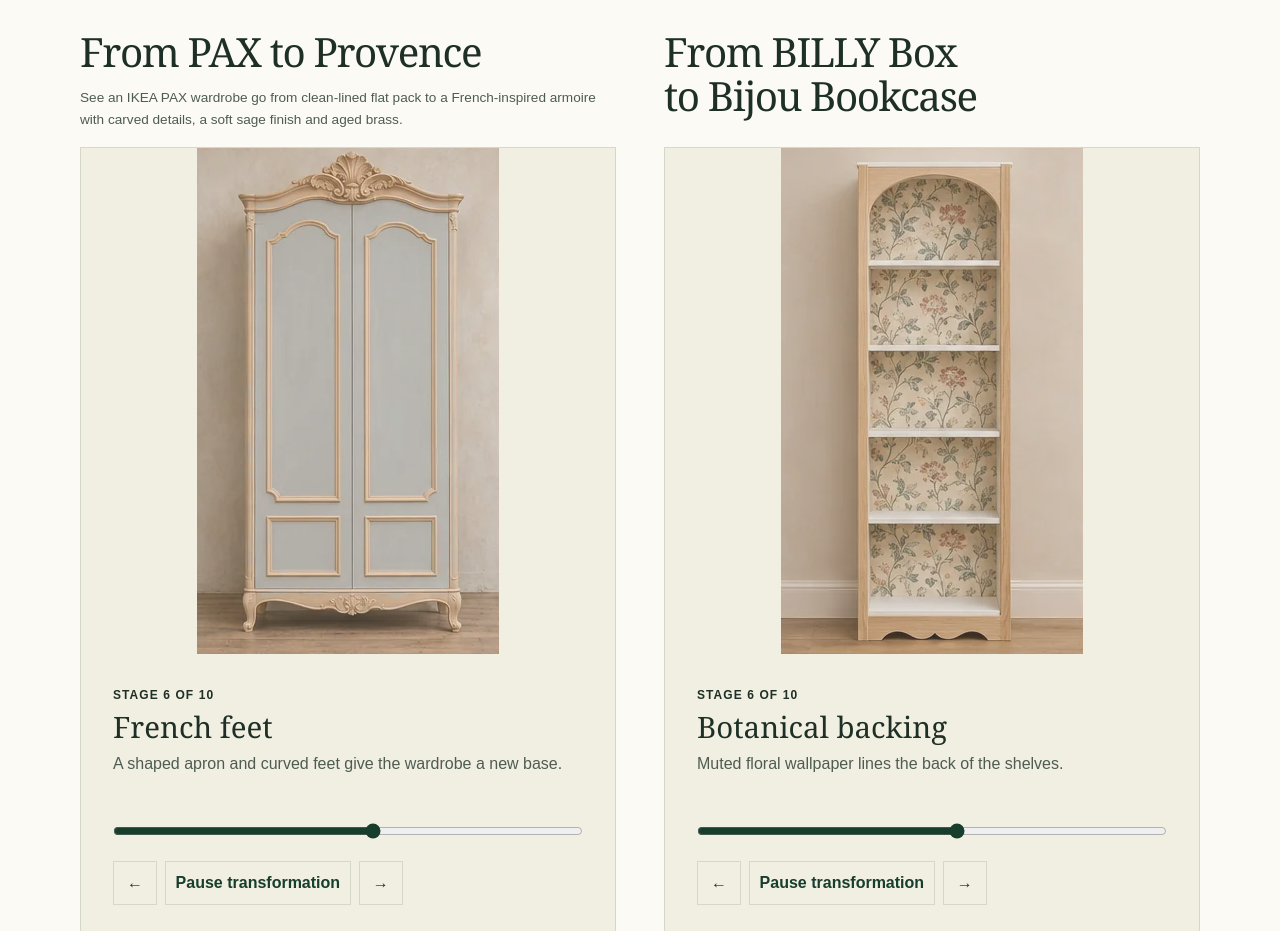
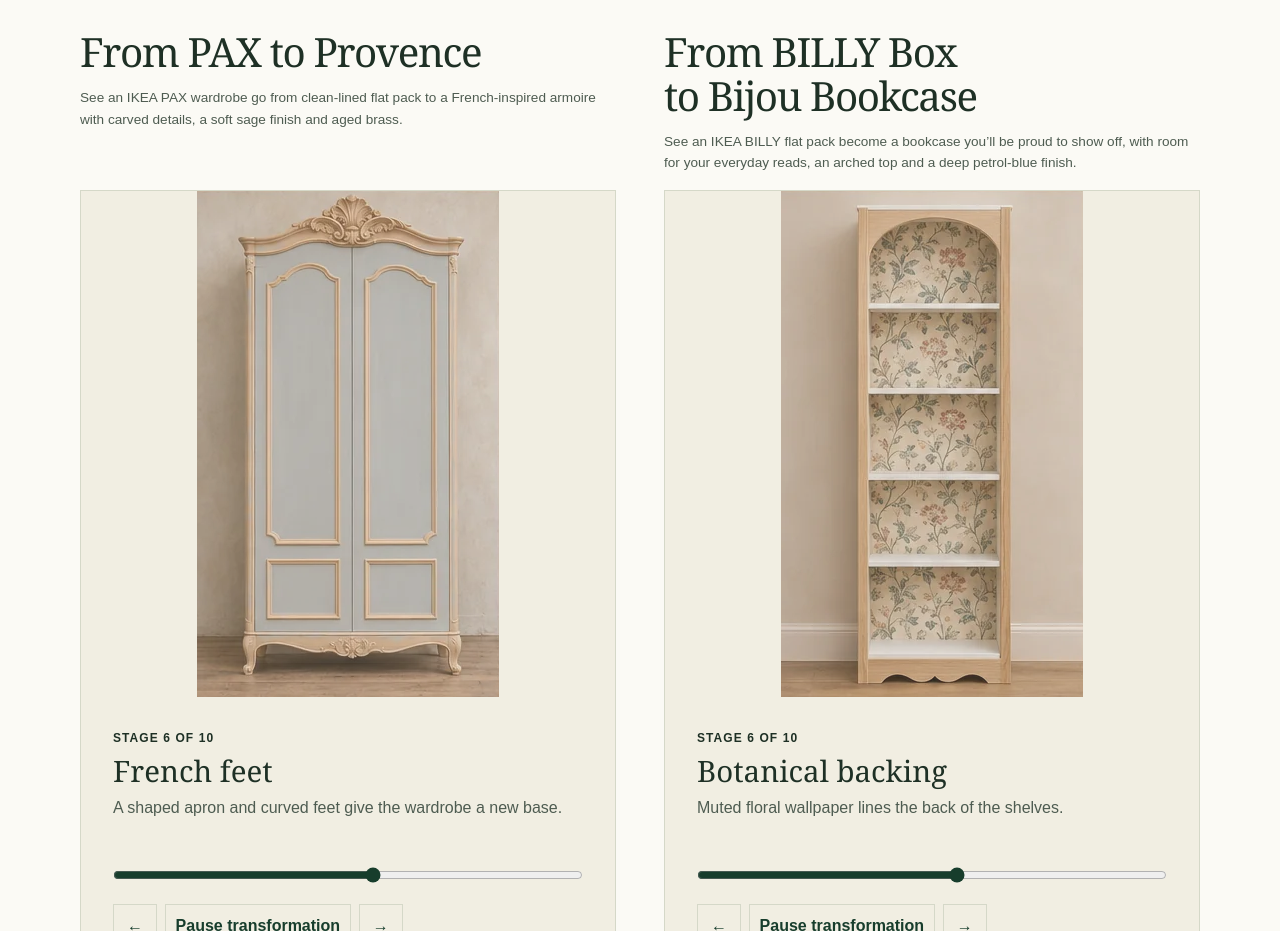
Before and after one commit to debagged68/theflatpackman, a Next.js app: page / in a window 1280 px wide. Shown: the part 800-1731 px from the top of the page. Built offline with nearby package versions, Linux system fonts and the light colour scheme; no server answers.

Commit message:
Add descriptive subtext to the BILLY makeover

```diff
--- a/components/transformation.tsx
+++ b/components/transformation.tsx
@@ -9,7 +9,10 @@ const makeovers = [
     image: '/images/wardrobe-transformation.webp',
     stages: site.stages,
   },
-  { ...billyMakeover, description: null },
+  {
+    ...billyMakeover,
+    description: 'See an IKEA BILLY flat pack become a bookcase you’ll be proud to show off, with room for your everyday reads, an arched top and a deep petrol-blue finish.',
+  },
 ];
 
 export function Transformation() {
```
